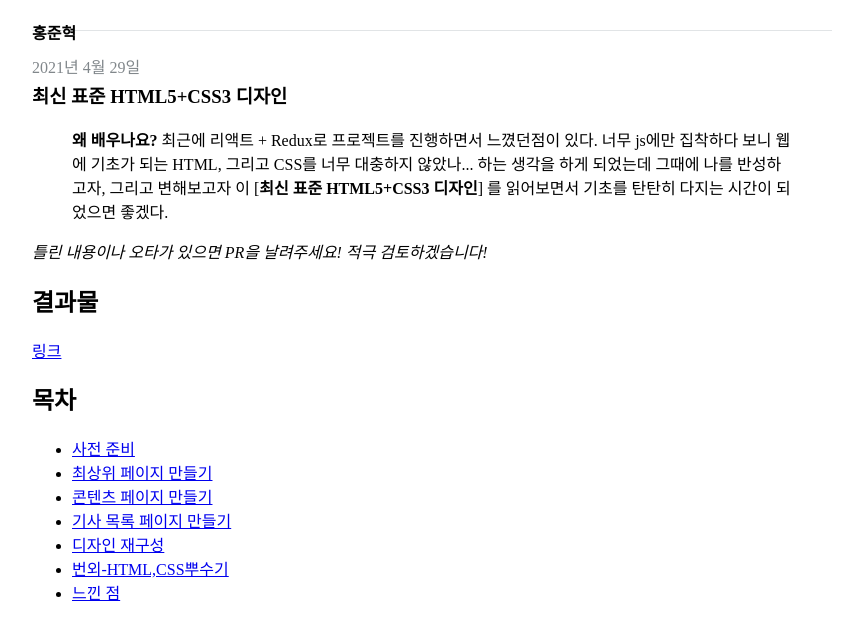
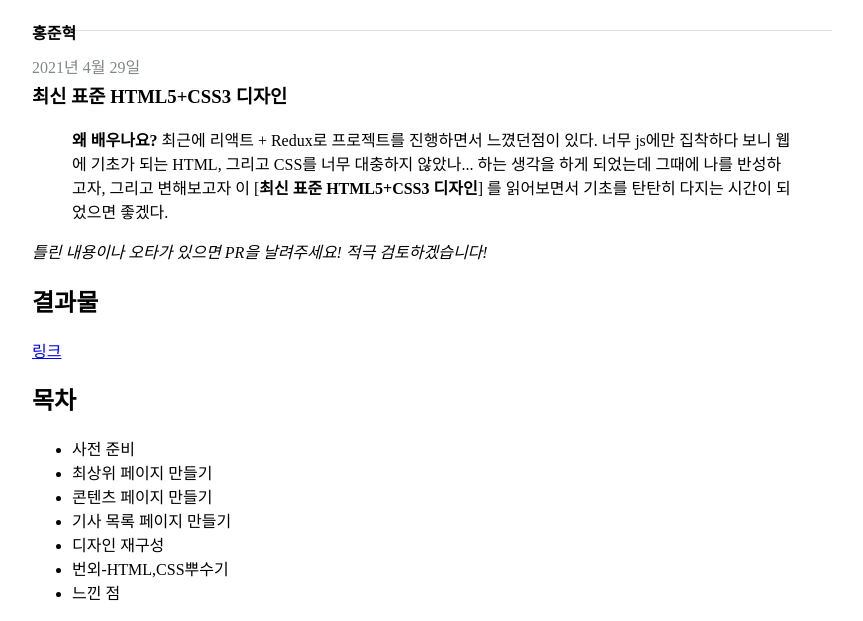
Before and after one commit to Hong-JunHyeok/Tech-Blog, a Gatsby site: page /blog/html_css/ in a window 1280 px wide. Shown: the part 178-799 px from the top of the page, without its empty margins (208-1071 px from the left). Built offline with nearby package versions, Linux system fonts and the light colour scheme; Gatsby itself is replaced by a stand-in of ours; some packages are replaced by stand-ins of ours.

Commit message:
HTML-CSS 포스트 수정

```diff
--- a/src/blog/html_css.md
+++ b/src/blog/html_css.md
@@ -21,13 +21,13 @@ _틀린 내용이나 오타가 있으면 PR을 날려주세요! 적극 검토하
 
 ## 목차
 
-- [사전 준비](#사전-준비)
-- [최상위 페이지 만들기](#최상위-페이지-만들기)
-- [콘텐츠 페이지 만들기](#콘텐츠-페이지-만들기)
-- [기사 목록 페이지 만들기](#기사-목록-페이지-만들기)
-- [디자인 재구성](#디자인-재구성)
-- [번외-HTML,CSS뿌수기](#HTML-CSS-뿌수기)
-- [느낀 점](#느낀-점)
+- 사전 준비
+- 최상위 페이지 만들기
+- 콘텐츠 페이지 만들기
+- 기사 목록 페이지 만들기
+- 디자인 재구성
+- 번외-HTML,CSS뿌수기
+- 느낀 점
 
 ## 사전 준비
 
```
